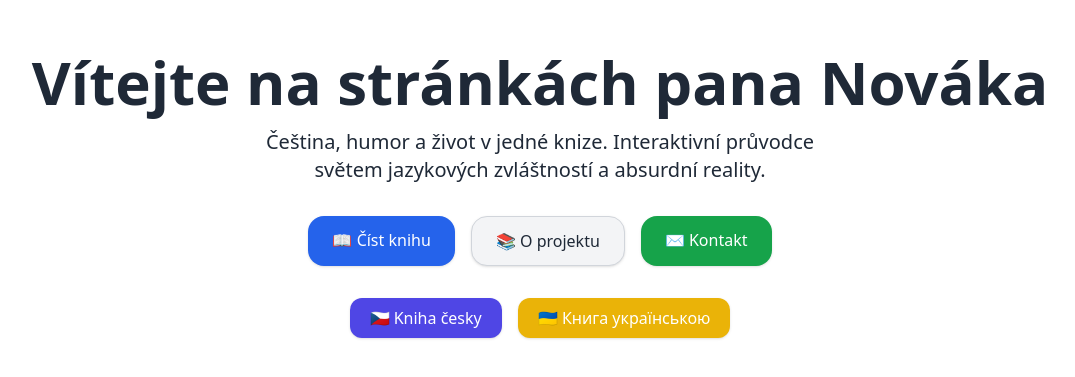
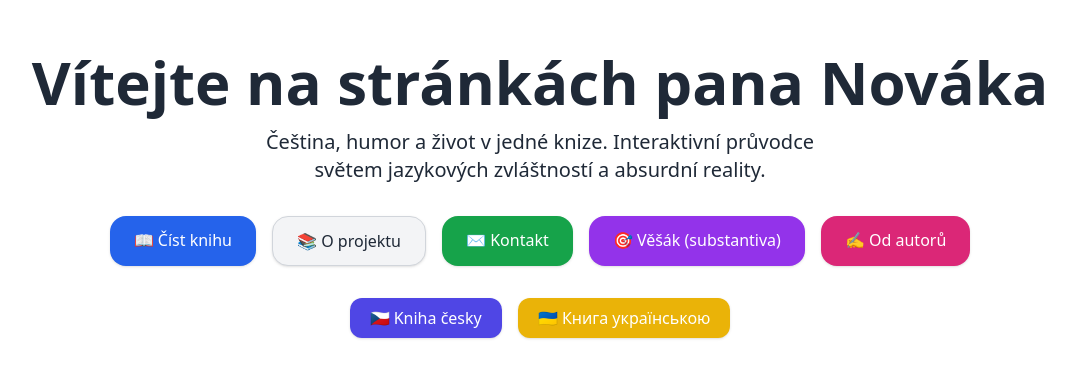
Before and after one commit to AndriyKryvytskiy/pannovak.fun, a Next.js app: page / in a window 1280 px wide. Shown: the part 205-582 px from the top of the page, without its empty margins (100-1175 px from the left). Built offline with nearby package versions, Linux system fonts and the light colour scheme.

Commit message:
Merge remote-tracking branch 'origin/main'

```diff
--- a/pages/index.js
+++ b/pages/index.js
@@ -11,6 +11,7 @@ export default function Home() {
       <p className="text-lg md:text-xl text-center max-w-xl mb-8">
         Čeština, humor a život v jedné knize. Interaktivní průvodce světem jazykových zvláštností a absurdní reality.
       </p>
+
       <div className="flex gap-4 flex-wrap justify-center mb-8">
         <a href="/kniha" className="px-6 py-3 bg-blue-600 text-white rounded-2xl shadow hover:bg-blue-700 transition">
           📖 Číst knihu
@@ -21,7 +22,14 @@ export default function Home() {
         <a href="/kontakt" className="px-6 py-3 bg-green-600 text-white rounded-2xl shadow hover:bg-green-700 transition">
           ✉️ Kontakt
         </a>
+        <a href="/hangman" className="px-6 py-3 bg-purple-600 text-white rounded-2xl shadow hover:bg-purple-700 transition">
+          🎯 Věšák (substantiva)
+        </a>
+        <a href="/od-autoru" className="px-6 py-3 bg-pink-600 text-white rounded-2xl shadow hover:bg-pink-700 transition">
+          ✍️ Od autorů
+        </a>
       </div>
+
       <div className="flex gap-4 flex-wrap justify-center">
         <a href="/kniha_cz" className="px-5 py-2 bg-indigo-600 text-white rounded-xl shadow hover:bg-indigo-700 transition">
           🇨🇿 Kniha česky
```
